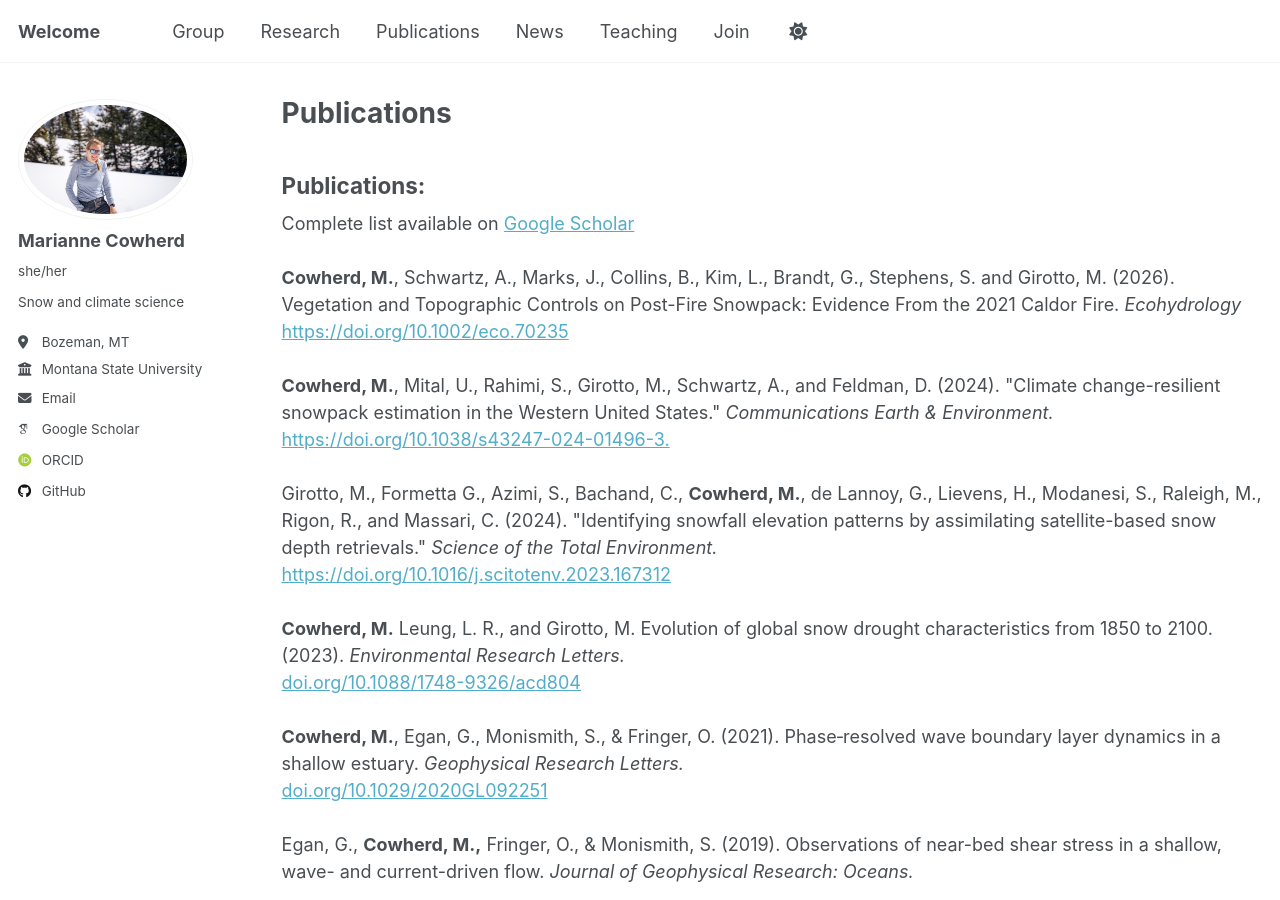
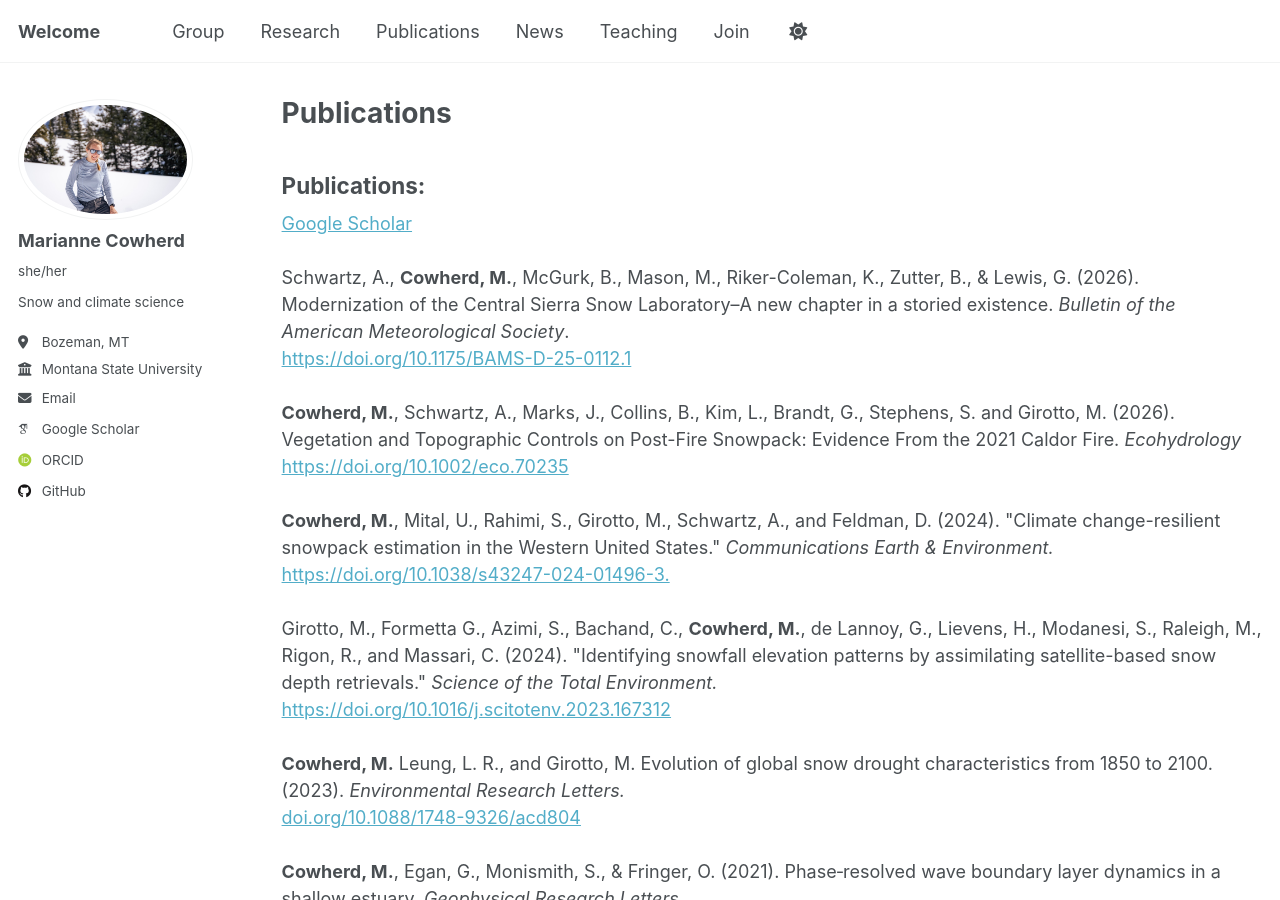
Before and after one commit to mariannecowherd/mariannecowherd.github.io, a Jekyll site: the page built from _pages/publications.html, in a window 1280 px wide and 900 px high. Built offline with Jekyll 4.4.1, drawn with Linux system fonts in a browser that asks for light colours; some web fonts are replaced; a script that is not in the unit is left out.

Commit message:
Update publications.html

```diff
--- a/_pages/publications.html
+++ b/_pages/publications.html
@@ -6,7 +6,11 @@ author_profile: true
 ---
 
 <h2>Publications:</h2>
-Complete list available on <a href="https://scholar.google.com/citations?user=RN_5PCcAAAAJ&hl=en&oi=ao">Google Scholar</a> <br> <br>
+<a href="https://scholar.google.com/citations?user=RN_5PCcAAAAJ&hl=en&oi=ao">Google Scholar</a> <br> <br>
+
+Schwartz, A., <b>Cowherd, M.</b>, McGurk, B., Mason, M., Riker-Coleman, K., Zutter, B., & Lewis, G. (2026).
+Modernization of the Central Sierra Snow Laboratory–A new chapter in a storied existence. <i>Bulletin of the American Meteorological Society</i>.<br>
+<a href="https://doi.org/10.1175/BAMS-D-25-0112.1">https://doi.org/10.1175/BAMS-D-25-0112.1</a><br><br>
 
 <b>Cowherd, M.</b>, Schwartz, A., Marks, J., Collins, B., Kim, L., Brandt, G., Stephens, S. and Girotto, M. (2026).
 Vegetation and Topographic Controls on Post-Fire Snowpack: Evidence From the 2021 Caldor Fire. <i>Ecohydrology</i> <br>
```
